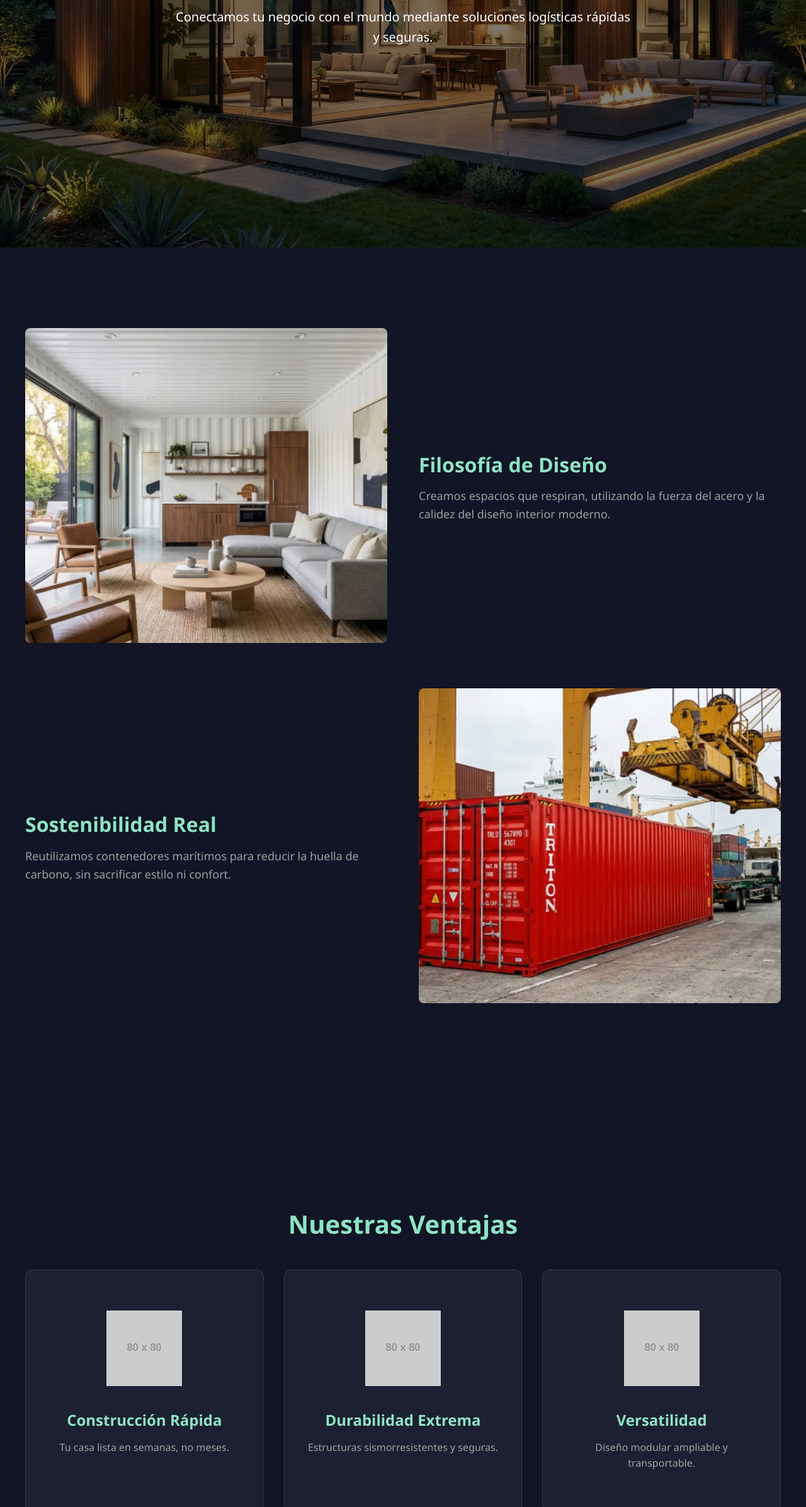
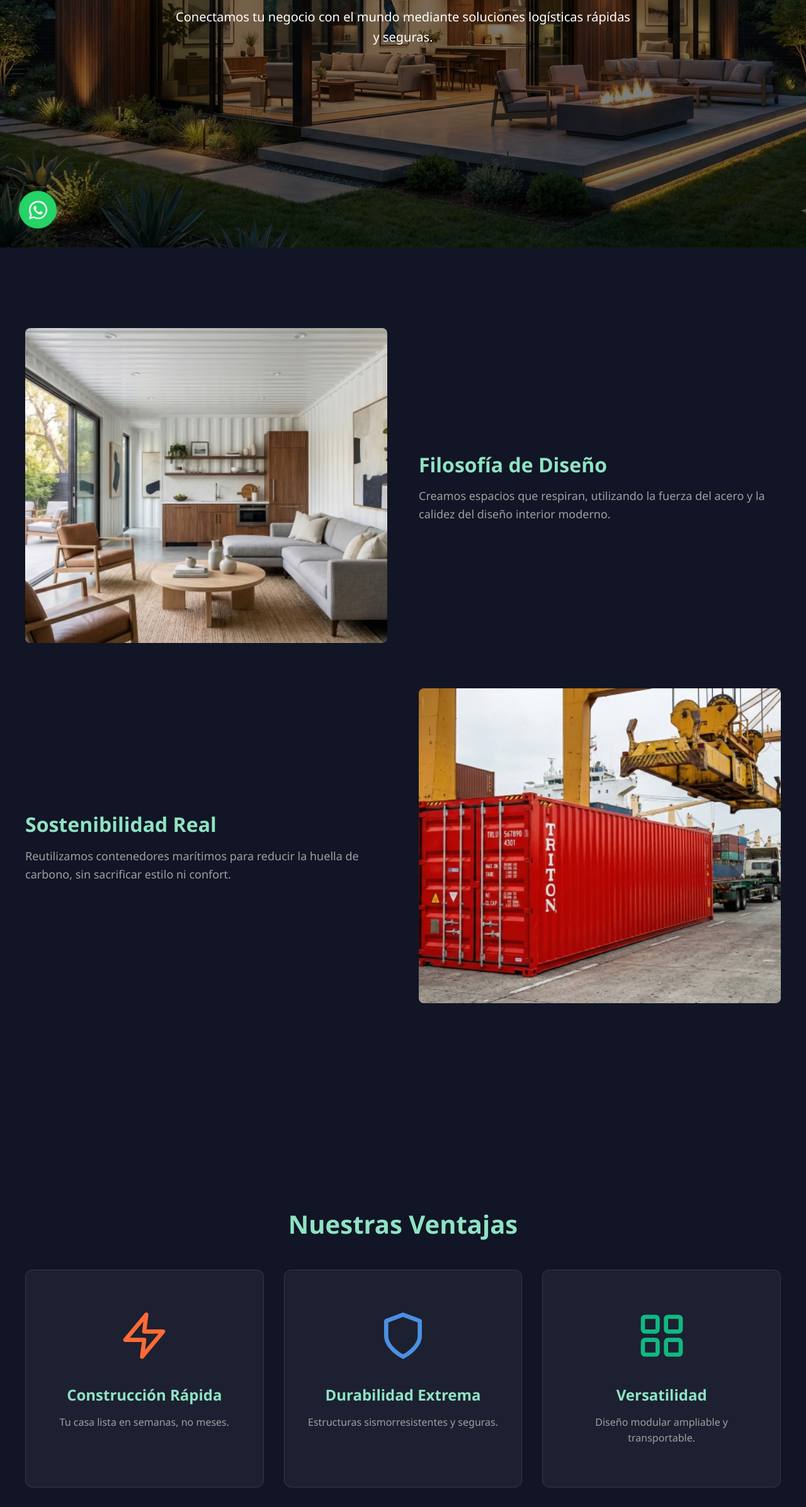
Before and after one commit to CristianK25/CUBOKS-Container-Transporte-, a website built with Vite: page index.html in a window 1280 px wide. Shown: the part 407-2800 px from the top of the page at 63% size. Built offline with nearby package versions, Linux system fonts and the light colour scheme.

Commit message:
feat: boton de whatsapp y seccion beneficios

```diff
--- a/css/components/sections/benefits.css
+++ b/css/components/sections/benefits.css
@@ -30,10 +30,29 @@
     box-shadow: 0 10px 30px rgba(142, 227, 195, 0.2);
 }
 
-.features-grid article img {
-    width: 120px;
-    height: 120px;
+.features-grid article .benefit-icon {
+    width: 80px;
+    height: 80px;
     margin-bottom: 2rem;
+    stroke: var(--accent-color, #8ee3c3);
+    transition: all 0.3s ease;
+}
+
+.features-grid article:nth-child(1) .benefit-icon {
+    stroke: #FF6B35; /* Naranja vibrante para rapidez */
+}
+
+.features-grid article:nth-child(2) .benefit-icon {
+    stroke: #4A90E2; /* Azul para durabilidad */
+}
+
+.features-grid article:nth-child(3) .benefit-icon {
+    stroke: #10B981; /* Verde para versatilidad */
+}
+
+.features-grid article:hover .benefit-icon {
+    transform: scale(1.1) rotate(5deg);
+    filter: drop-shadow(0 0 10px currentColor);
 }
 
 .features-grid article h3 {
--- a/css/components/whatsapp.css
+++ b/css/components/whatsapp.css
@@ -0,0 +1,52 @@
+/* Botón flotante de WhatsApp */
+.whatsapp-float {
+    position: fixed;
+    bottom: 30px; /* Slightly more space from bottom */
+    left: 30px;   /* User requested left corner */
+    width: 60px;
+    height: 60px;
+    background-color: #25d366;
+    color: #FFF;
+    border-radius: 50%;
+    text-align: center;
+    font-size: 30px;
+    box-shadow: 2px 2px 3px #999;
+    z-index: 1000; /* Ensure it stays on top */
+    display: flex;
+    align-items: center;
+    justify-content: center;
+    text-decoration: none; /* No underline */
+    transition: all 0.3s ease; /* Smooth transition for hover effects */
+}
+
+.whatsapp-float:hover {
+    background-color: #20bd5a; /* Darker shade on hover */
+    box-shadow: 4px 4px 6px #666;
+    transform: scale(1.1); /* Slight zoom effect */
+}
+
+.whatsapp-float svg {
+    width: 35px;
+    height: 35px;
+    fill: currentColor;
+}
+
+/* Animation to draw attention */
+@keyframes pulse-green {
+    0% {
+        transform: scale(0.95);
+        box-shadow: 0 0 0 0 rgba(37, 211, 102, 0.7);
+    }
+    70% {
+        transform: scale(1);
+        box-shadow: 0 0 0 10px rgba(37, 211, 102, 0);
+    }
+    100% {
+        transform: scale(0.95);
+        box-shadow: 0 0 0 0 rgba(37, 211, 102, 0);
+    }
+}
+
+.whatsapp-float {
+   animation: pulse-green 2s infinite;
+}
--- a/css/main.css
+++ b/css/main.css
@@ -22,3 +22,4 @@
 @import 'layout/structure.css';
 
 /* Add other components as needed */
+@import 'components/whatsapp.css';
--- a/index.html
+++ b/index.html
@@ -70,17 +70,26 @@
             <h2>Nuestras Ventajas</h2>
             <div class="features-grid">
                 <article>
-                    <img src="https://placehold.co/80" alt="Icono Rapidez">
+                    <svg class="benefit-icon" xmlns="http://www.w3.org/2000/svg" width="80" height="80" viewBox="0 0 24 24" fill="none" stroke="currentColor" stroke-width="2" stroke-linecap="round" stroke-linejoin="round">
+                        <path d="M13 2L3 14h9l-1 8 10-12h-9l1-8z"/>
+                    </svg>
                     <h3>Construcción Rápida</h3>
                     <p>Tu casa lista en semanas, no meses.</p>
                 </article>
                 <article>
-                    <img src="https://placehold.co/80" alt="Icono Durabilidad">
+                    <svg class="benefit-icon" xmlns="http://www.w3.org/2000/svg" width="80" height="80" viewBox="0 0 24 24" fill="none" stroke="currentColor" stroke-width="2" stroke-linecap="round" stroke-linejoin="round">
+                        <path d="M12 22s8-4 8-10V5l-8-3-8 3v7c0 6 8 10 8 10"/>
+                    </svg>
                     <h3>Durabilidad Extrema</h3>
                     <p>Estructuras sismorresistentes y seguras.</p>
                 </article>
                 <article>
-                    <img src="https://placehold.co/80" alt="Icono Movilidad">
+                    <svg class="benefit-icon" xmlns="http://www.w3.org/2000/svg" width="80" height="80" viewBox="0 0 24 24" fill="none" stroke="currentColor" stroke-width="2" stroke-linecap="round" stroke-linejoin="round">
+                        <rect width="7" height="7" x="14" y="3" rx="1"/>
+                        <rect width="7" height="7" x="3" y="3" rx="1"/>
+                        <rect width="7" height="7" x="14" y="14" rx="1"/>
+                        <rect width="7" height="7" x="3" y="14" rx="1"/>
+                    </svg>
                     <h3>Versatilidad</h3>
                     <p>Diseño modular ampliable y transportable.</p>
                 </article>
@@ -164,5 +173,10 @@
     </footer>
 
     <script type="module" src="/js/app.js"></script>
+    <a href="https://wa.me/YOURNUMBERHERE" class="whatsapp-float" target="_blank" aria-label="Chat on WhatsApp">
+        <svg xmlns="http://www.w3.org/2000/svg" viewBox="0 0 24 24" width="40" height="40">
+            <path d="M12.012 2c-5.506 0-9.989 4.478-9.99 9.984a9.964 9.964 0 0 0 1.333 4.993L2 22l5.233-1.372a9.99 9.99 0 0 0 4.779 1.216h.004c5.505 0 9.988-4.478 9.989-9.984 0-2.669-1.037-5.176-2.922-7.062A9.935 9.935 0 0 0 12.012 2zm0 18.316h-.005a8.316 8.316 0 0 1-4.234-1.154l-.303-.18-3.148.825.84-3.069-.198-.315a8.315 8.315 0 0 1-1.275-4.439c0-4.584 3.73-8.316 8.32-8.316 2.223 0 4.314.866 5.887 2.438a8.277 8.277 0 0 1 2.441 5.891c-.001 4.584-3.73 8.318-8.327 8.318zm4.558-6.236c-.249-.125-1.474-.727-1.703-.81-.229-.083-.395-.125-.562.125-.166.25-.644.81-.789.977-.145.166-.29.187-.54.062-.25-.125-1.054-.388-2.008-1.238-.737-.656-1.234-1.466-1.379-1.714-.145-.25-.015-.385.11-.508.113-.11.25-.29.374-.436.125-.145.166-.25.25-.415.083-.166.041-.312-.021-.436-.062-.125-.562-1.352-.769-1.852-.202-.488-.406-.421-.562-.429l-.478-.008c-.166 0-.436.062-.664.311-.229.25-.873.852-.873 2.079 0 1.227.894 2.413 1.018 2.58.125.166 1.761 2.688 4.267 3.769 1.493.645 2.067.703 2.825.59.83-.122 1.474-.602 1.682-1.185.208-.582.208-1.082.146-1.185-.062-.103-.229-.166-.478-.291z" fill="currentColor"/>
+        </svg>
+    </a>
 </body>
 </html>
```
